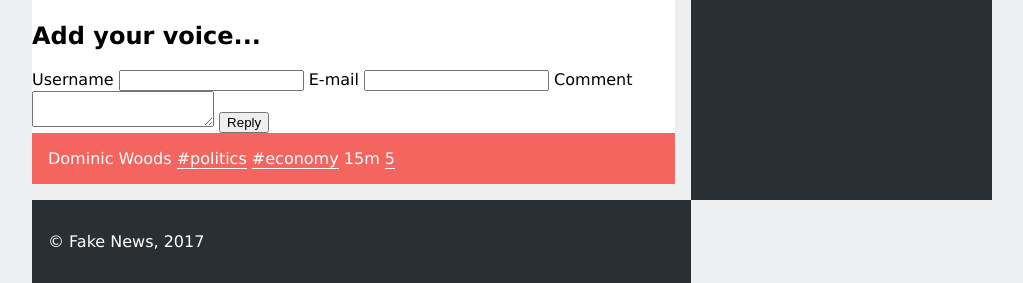
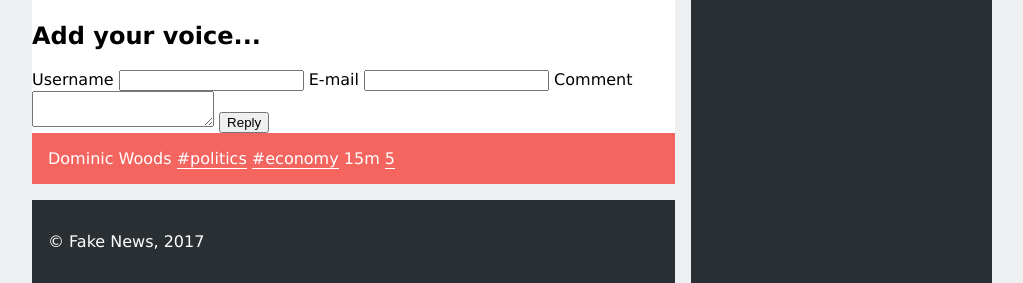
Before and after one commit to pemesteves/LTW_1920, a PHP site: page /item.html in a window 1280 px wide. Shown: the part 2142-2425 px from the top of the page, without its empty margins (128-1151 px from the left). Run offline with PHP 8.4, Linux system fonts and the light colour scheme.

Commit message:
Fixed exercise 1.2

```diff
--- a/CSS_exercises/news/layout.css
+++ b/CSS_exercises/news/layout.css
@@ -18,8 +18,8 @@ body > header {
 
 body > footer {
     grid-area: footer;
+    width: 97.5%;
 }
-
 
 body {
     width: 60em;
@@ -29,7 +29,7 @@ body {
         'header header header'
         'menu menu right'
         'main main right'
-        'footer footer related';
+        'footer footer right';
 }
 
 body > header h1 {
```
